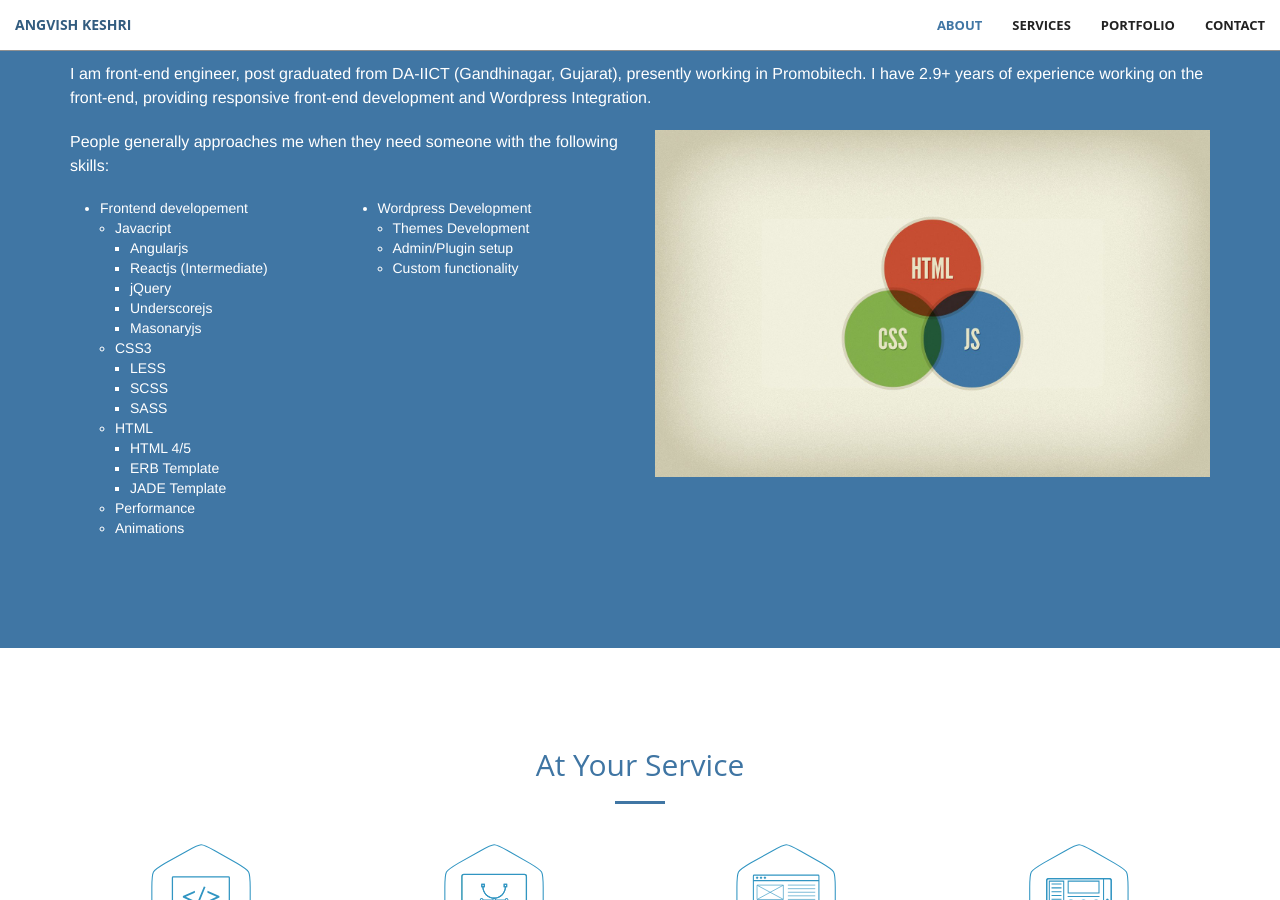
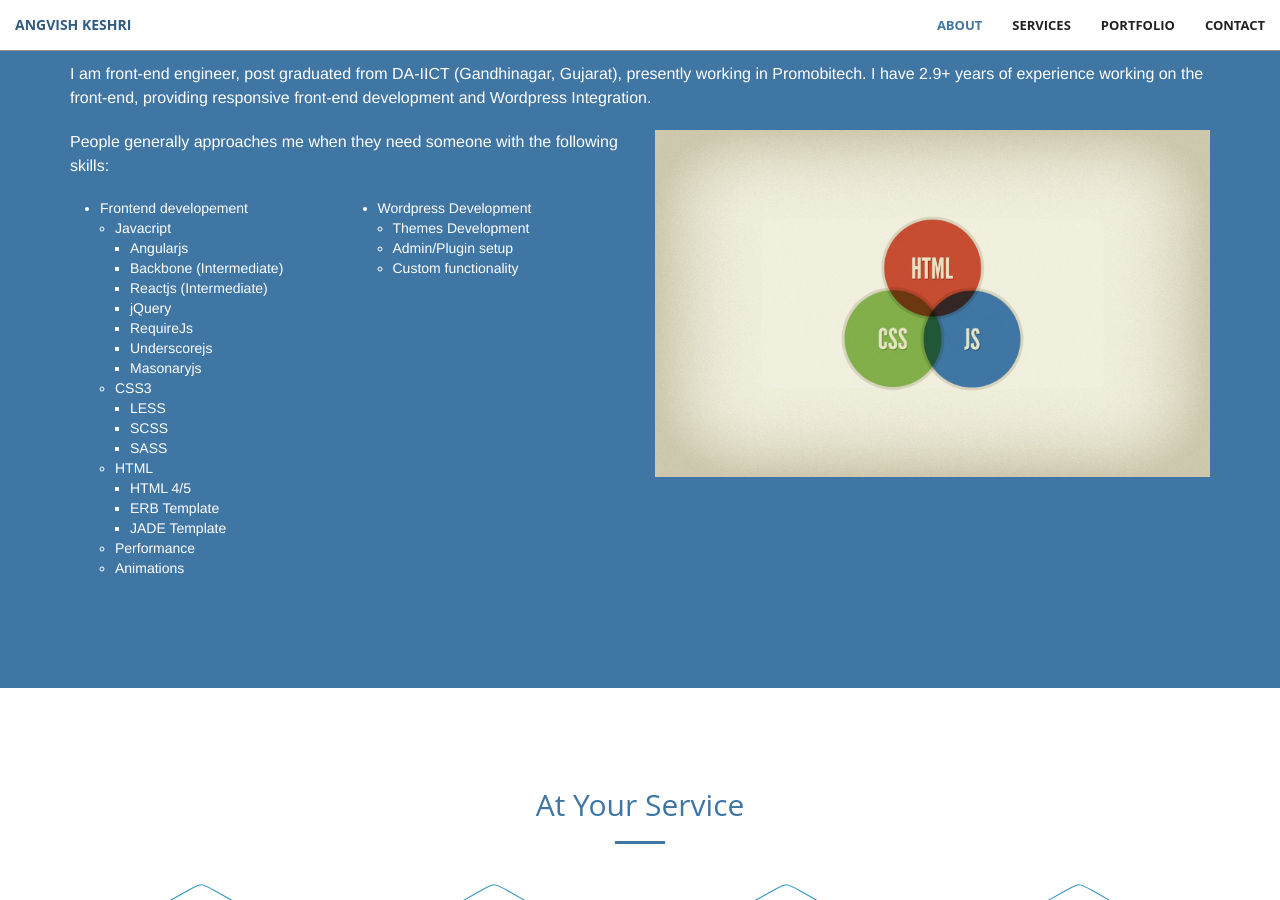
Before and after one commit to Angvishkumar/portfolioAngvish, a Jekyll site: the page built from index.html, in a window 1280 px wide and 900 px high, scrolled down 614 px. Built offline with Jekyll 4.4.1, drawn with Linux system fonts in a browser that asks for light colours; nearby versions of some CDN libraries; library files that are not in the unit come from our copies.

Commit message:
Addind new js learnt

```diff
--- a/_includes/about.html
+++ b/_includes/about.html
@@ -19,8 +19,10 @@
                   Javacript
                   <ul>
                     <li>Angularjs</li>
+                    <li>Backbone (Intermediate)</li>
                     <li>Reactjs (Intermediate)</li>
                     <li>jQuery</li>
+                    <li>RequireJs</li>
                     <li>Underscorejs</li>
                     <li>Masonaryjs</li>
                   </ul>
```
